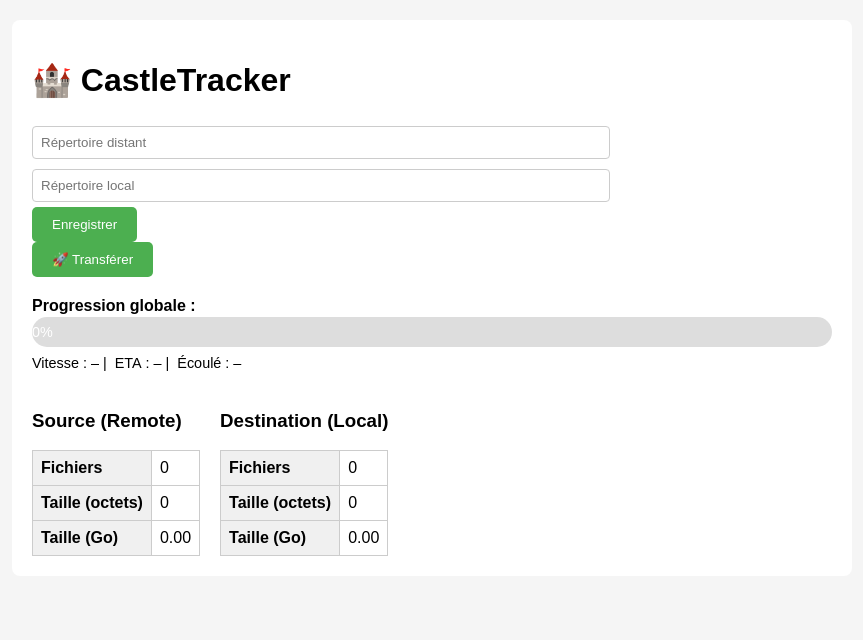
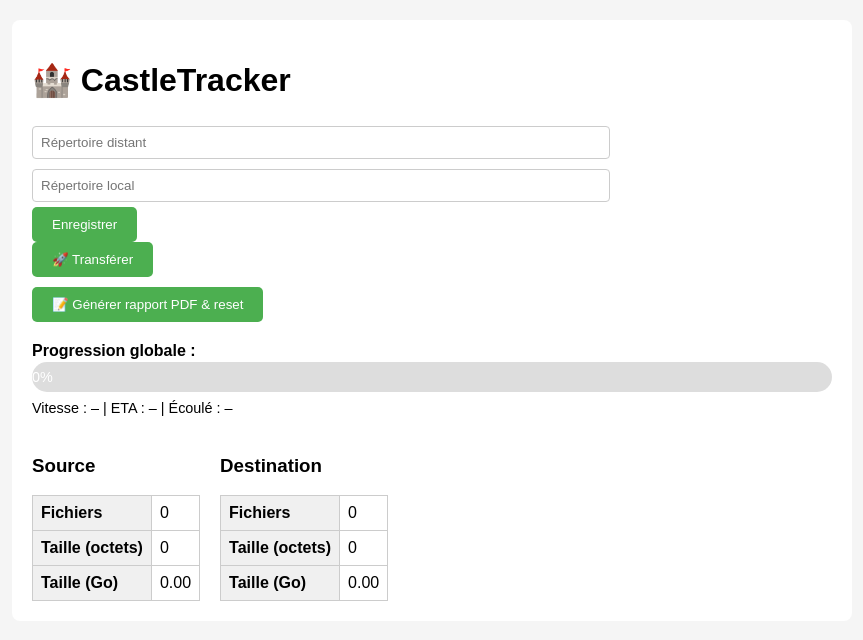
Before and after one commit to Redcat468/CastleTracker, a Flask app: template Templates/index.html in a window 1280 px wide. Shown: the top 640 px of the page, without its empty margins (208-1071 px from the left). Run offline with Flask 3, Linux system fonts and the light colour scheme; the template is opened without the code that fills it, so the values that code supplies are empty; parts of the project's set-up code (start-up, migrations or seed data) failed here and were passed over.

Commit message:
add pdf report

```diff
--- a/Templates/index.html
+++ b/Templates/index.html
@@ -1,7 +1,7 @@
 <!-- templates/index.html -->
 
 <!DOCTYPE html>
-<html lang="en">
+<html lang="fr">
 <head>
   <meta charset="UTF-8">
   <meta name="viewport" content="width=device-width, initial-scale=1">
@@ -15,50 +15,30 @@
     .progress-container { margin-top:20px }
     .label { margin:5px 0 2px; font-weight:bold }
     .bar-container { width:100%; background:#ddd; border-radius:20px; overflow:hidden }
-    .bar {
-      height:30px;
-      background:#4CAF50;
-      width:0%;
-      color:#fff;
-      text-align:center;
-      line-height:30px;
-      font-size:0.9em;
-      transition: width 0.5s ease;
-      white-space: nowrap;
-    }
-    .stats { margin-top:8px; font-size:0.9em; }
-    .tables { display:flex; gap:20px; margin-top:20px; }
-    .tables table { width:100%; border-collapse: collapse; }
-    .tables th, .tables td { padding:8px; border:1px solid #ccc; text-align:left; }
-    .tables th { background:#f0f0f0; }
+    .bar { height:30px; background:#4CAF50; width:0%; color:#fff; text-align:center; line-height:30px; font-size:0.9em; transition: width 0.5s ease }
+    .stats { margin-top:8px; font-size:0.9em }
+    .tables { display:flex; gap:20px; margin-top:20px }
+    .tables table { width:100%; border-collapse:collapse }
+    .tables th, .tables td { padding:8px; border:1px solid #ccc; text-align:left }
+    .tables th { background:#f0f0f0 }
   </style>
   <script>
-    function updateProgress() {
-      fetch('/progress')
-        .then(r => r.json())
-        .then(data => {
-          // barre globale
-          const bar = document.getElementById('overall-bar');
-          bar.style.width = data.percent + '%';
-          bar.innerText   = data.percent + '%';
-
-          // stats texte
-          document.getElementById('speed').innerText   = 'Vitesse : ' + data.speed;
-          document.getElementById('eta').innerText     = 'ETA : ' + data.eta;
-          document.getElementById('elapsed').innerText = 'Écoulé : ' + data.elapsed;
-
-          // tableau source
-          document.getElementById('remote-files').innerText     = data.remote_count;
-          document.getElementById('remote-bytes').innerText     = data.remote_total_bytes;
-          document.getElementById('remote-gb').innerText        = (data.remote_total_bytes/1e9).toFixed(2);
-
-          // tableau destination
-          document.getElementById('local-files').innerText      = data.local_count;
-          document.getElementById('local-bytes').innerText      = data.local_total_bytes;
-          document.getElementById('local-gb').innerText         = (data.local_total_bytes/1e9).toFixed(2);
-        });
+    function updateProgress(){
+      fetch('/progress').then(r=>r.json()).then(d=>{
+        document.getElementById('overall-bar').style.width = d.percent + '%';
+        document.getElementById('overall-bar').innerText = d.percent + '%';
+        document.getElementById('speed').innerText   = 'Vitesse : ' + d.speed;
+        document.getElementById('eta').innerText     = 'ETA : ' + d.eta;
+        document.getElementById('elapsed').innerText = 'Écoulé : ' + d.elapsed;
+        document.getElementById('remote-files').innerText   = d.remote_count;
+        document.getElementById('remote-bytes').innerText   = d.remote_total_bytes;
+        document.getElementById('remote-gb').innerText      = (d.remote_total_bytes/1e9).toFixed(2);
+        document.getElementById('local-files').innerText    = d.local_count;
+        document.getElementById('local-bytes').innerText    = d.local_total_bytes;
+        document.getElementById('local-gb').innerText       = (d.local_total_bytes/1e9).toFixed(2);
+      });
     }
-    setInterval(updateProgress, 1000);
+    setInterval(updateProgress,1000);
   </script>
 </head>
 <body>
@@ -70,38 +50,42 @@
       <input type="text" name="local_path"  value="{{ local_path  }}" placeholder="Répertoire local"  required><br>
       <button type="submit" class="btn">Enregistrer</button>
     </form>
-
     <form method="POST" action="/transfer">
       <input type="hidden" name="remote_path" value="{{ remote_path }}">
       <input type="hidden" name="local_path"  value="{{ local_path  }}">
       <button type="submit" class="btn">🚀 Transférer</button>
     </form>
+    <form method="POST" action="/new" style="margin-top:10px;">
+      <button type="submit" class="btn">📝 Générer rapport PDF & reset</button>
+    </form>
 
     <div class="progress-container">
       <div class="label">Progression globale :</div>
-      <div class="bar-container"><div id="overall-bar" class="bar">0%</div></div>
+      <div class="bar-container">
+        <div id="overall-bar" class="bar">0%</div>
+      </div>
       <div class="stats">
-        <span id="speed">Vitesse : –</span> |
-        <span id="eta">ETA : –</span> |
-        <span id="elapsed">Écoulé : –</span>
+        <span id="speed">Vitesse : –</span> |
+        <span id="eta">ETA : –</span> |
+        <span id="elapsed">Écoulé : –</span>
       </div>
     </div>
 
     <div class="tables">
       <div>
-        <h3>Source (Remote)</h3>
+        <h3>Source</h3>
         <table>
-          <tr><th>Fichiers</th> <td id="remote-files">0</td></tr>
-          <tr><th>Taille (octets)</th> <td id="remote-bytes">0</td></tr>
-          <tr><th>Taille (Go)</th>     <td id="remote-gb">0.00</td></tr>
+          <tr><th>Fichiers</th><td id="remote-files">0</td></tr>
+          <tr><th>Taille (octets)</th><td id="remote-bytes">0</td></tr>
+          <tr><th>Taille (Go)</th><td id="remote-gb">0.00</td></tr>
         </table>
       </div>
       <div>
-        <h3>Destination (Local)</h3>
+        <h3>Destination</h3>
         <table>
-          <tr><th>Fichiers</th> <td id="local-files">0</td></tr>
-          <tr><th>Taille (octets)</th> <td id="local-bytes">0</td></tr>
-          <tr><th>Taille (Go)</th>     <td id="local-gb">0.00</td></tr>
+          <tr><th>Fichiers</th><td id="local-files">0</td></tr>
+          <tr><th>Taille (octets)</th><td id="local-bytes">0</td></tr>
+          <tr><th>Taille (Go)</th><td id="local-gb">0.00</td></tr>
         </table>
       </div>
     </div>
--- a/app.py
+++ b/app.py
@@ -1,4 +1,3 @@
-# app.py
 
 import os
 import re
@@ -7,13 +6,24 @@ import threading
 import json
 import configparser
 from datetime import datetime
-from flask import Flask, render_template, request, redirect, url_for, jsonify
+from flask import (
+    Flask, render_template, request, redirect, url_for,
+    jsonify, send_from_directory
+)
+from reportlab.lib.pagesizes import letter
+from reportlab.lib import colors
+from reportlab.platypus import (
+    SimpleDocTemplate, Table, TableStyle, Paragraph, Spacer
+)
+from reportlab.lib.styles import getSampleStyleSheet
 
 app = Flask(__name__)
 
-# --- Load settings from settings.conf ---
+# --- Load settings ---
 CONFIG_PATH = "settings.conf"
 LOG_FILE    = "castletracker.log"
+REPORT_DIR  = "reports"
+os.makedirs(REPORT_DIR, exist_ok=True)
 
 config = configparser.ConfigParser()
 config.read(CONFIG_PATH)
@@ -29,43 +39,38 @@ DEFAULT_LOCAL  = config['local']['default_path']
 LOCAL_TARGET = DEFAULT_LOCAL
 REMOTE_PATH  = DEFAULT_REMOTE
 
-# état partagé
 TRANSFER_STATS = {
-    'total_size':         0,   # octets totaux sur la source
-    'remote_count':       0,   # nombre de fichiers source
+    'files':              [],   # list of {'Path', 'Size'}
+    'total_size':         0,
+    'remote_count':       0,
     'transferred_bytes':  0,
     'overall_pct':        0,
     'speed_bps':          0,
     'eta':                '',
     'elapsed':            '',
+    'start_time':         None,
+    'end_time':           None,
 }
 
-# regex pour la ligne Transferred: …, XX%, 18.900 MiB/s, ETA 7m19s
+# Regex patterns
 GLOBAL_RE = re.compile(
     r"Transferred:\s*([\d.]+)\s*(MiB|GiB|KiB|B)\s*/\s*([\d.]+)\s*(MiB|GiB|KiB|B)"
     r",\s*(\d+)%\s*,\s*([\d.]+)\s*(KiB|MiB|GiB|B)/s\s*,\s*ETA\s*(\S+)"
 )
-# regex pour Elapsed time: 15.5s
 ELAPSED_RE = re.compile(r"Elapsed time:\s*([0-9\.hms]+)")
+UNIT_MAP   = {'B':1, 'KiB':1024, 'MiB':1024**2, 'GiB':1024**3}
 
-# conversion en octets
-UNIT_MAP = {
-    'B':   1,
-    'KiB': 1024,
-    'MiB': 1024**2,
-    'GiB': 1024**3,
-}
 
 def write_log(entry):
     ts = datetime.now().strftime("%Y-%m-%d %H:%M:%S")
     with open(LOG_FILE, "a", encoding="utf-8") as f:
         f.write(f"[{ts}] {entry}\n")
 
+
 def build_rclone_args(path):
-    obsc = subprocess.run(
-        [RCLONE_EXE, 'obscure', REMOTE_PASS],
-        capture_output=True, text=True
-    ).stdout.strip()
+    obsc = subprocess.run([
+        RCLONE_EXE, 'obscure', REMOTE_PASS
+    ], capture_output=True, text=True).stdout.strip()
     return [
         f":sftp:{path}",
         '--sftp-host', REMOTE_HOST,
@@ -74,16 +79,17 @@ def build_rclone_args(path):
         '--sftp-pass', obsc
     ]
 
+
 def get_local_stats(local_path):
-    total_size = 0
-    total_files = 0
-    for dirpath, _, filenames in os.walk(local_path):
-        for fn in filenames:
-            fp = os.path.join(dirpath, fn)
+    total_size, total_files = 0, 0
+    for dp, _, fns in os.walk(local_path):
+        for fn in fns:
+            fp = os.path.join(dp, fn)
             if os.path.isfile(fp):
                 total_files += 1
                 total_size += os.path.getsize(fp)
     return total_files, total_size
+
 
 @app.route("/", methods=["GET", "POST"])
 def index():
@@ -99,82 +105,162 @@ def index():
         remote_path=REMOTE_PATH
     )
 
+
 @app.route("/transfer", methods=["POST"])
 def transfer():
     global LOCAL_TARGET, REMOTE_PATH
     REMOTE_PATH  = request.form['remote_path']
     LOCAL_TARGET = request.form['local_path']
-    # réinitialiser l'état
+
+    # Reset stats
     TRANSFER_STATS.update({
-        'transferred_bytes':  0,
-        'overall_pct':        0,
-        'speed_bps':          0,
-        'eta':                '',
-        'elapsed':            '',
-        'total_size':         0,
-        'remote_count':       0,
+        'files': [],
+        'total_size': 0,
+        'remote_count': 0,
+        'transferred_bytes': 0,
+        'overall_pct': 0,
+        'speed_bps': 0,
+        'eta': '',
+        'elapsed': '',
+        'start_time': datetime.now(),
+        'end_time': None
     })
+
     threading.Thread(target=rclone_thread, daemon=True).start()
     return redirect(url_for('index'))
+
+
+@app.route("/new", methods=["POST"])
+def new_transfer():
+    ts = datetime.now().strftime("%Y%m%d_%H%M%S")
+    fn = f"report_{ts}.pdf"
+    path = os.path.join(REPORT_DIR, fn)
+
+    doc = SimpleDocTemplate(path, pagesize=letter)
+    styles = getSampleStyleSheet()
+    elems = []
+
+    # Title
+    elems.append(Paragraph("Rapport de Transfert", styles['Title']))
+    elems.append(Spacer(1, 12))
+
+    # Timestamps
+    start = TRANSFER_STATS['start_time'].strftime("%Y-%m-%d %H:%M:%S")
+    end = TRANSFER_STATS['end_time'].strftime("%Y-%m-%d %H:%M:%S") if TRANSFER_STATS['end_time'] else '-'
+    elems.append(Paragraph(f"Début: {start}  |  Fin: {end}", styles['Normal']))
+    elems.append(Spacer(1, 12))
+
+    # Summary table: Source vs Destination
+    local_count, local_bytes = get_local_stats(LOCAL_TARGET)
+    summary_data = [
+        ["", "Source", "Destination"],
+        ["NB de fichiers", TRANSFER_STATS['remote_count'], local_count],
+        ["Taille (octets)", TRANSFER_STATS['total_size'], local_bytes],
+        ["Taille (Go)", f"{TRANSFER_STATS['total_size']/1e9:.2f}", f"{local_bytes/1e9:.2f}"],
+        ["Vitesse moyenne (MiB/s)", f"{TRANSFER_STATS['speed_bps']/1024**2:.2f}", ""],
+        ["Temps écoulé", TRANSFER_STATS['elapsed'], ""]
+    ]
+    t = Table(summary_data, hAlign='LEFT', colWidths=[150, 100, 100])
+    t.setStyle(TableStyle([
+        ('BACKGROUND', (0,0), (-1,0), colors.lightgrey),
+        ('GRID',       (0,0), (-1,-1), 0.5, colors.grey),
+        ('FONTNAME',   (0,0), (-1,0), 'Helvetica-Bold'),
+    ]))
+    elems.append(t)
+    elems.append(Spacer(1, 24))
+
+    # Files table
+    elems.append(Paragraph("Détails des fichiers transférés", styles['Heading2']))
+    elems.append(Spacer(1, 12))
+    files_data = [['Chemin', 'Taille (octets)']] + [
+        [f['Path'], f['Size']] for f in TRANSFER_STATS['files']
+    ]
+    tf = Table(files_data, hAlign='LEFT', colWidths=[350, 120])
+    tf.setStyle(TableStyle([
+        ('BACKGROUND', (0,0), (-1,0), colors.lightgrey),
+        ('GRID',       (0,0), (-1,-1), 0.5, colors.grey),
+        ('FONTNAME',   (0,0), (-1,0), 'Helvetica-Bold'),
+    ]))
+    elems.append(tf)
+
+    doc.build(elems)
+
+    # Reset for next transfer
+    TRANSFER_STATS.update({
+        'files': [],
+        'total_size': 0,
+        'remote_count': 0,
+        'transferred_bytes': 0,
+        'overall_pct': 0,
+        'speed_bps': 0,
+        'eta': '',
+        'elapsed': '',
+        'start_time': None,
+        'end_time': None
+    })
+
+    return redirect(url_for('download_report', filename=fn))
+
+
+@app.route('/reports/<filename>')
+def download_report(filename):
+    return send_from_directory(REPORT_DIR, filename, as_attachment=True)
+
 
 @app.route("/progress")
 def progress():
     local_count, local_bytes = get_local_stats(LOCAL_TARGET)
     return jsonify({
-        'percent':               TRANSFER_STATS['overall_pct'],
-        'speed':                 f"{TRANSFER_STATS['speed_bps'] / 1024**2:.2f} MiB/s",
-        'eta':                   TRANSFER_STATS['eta'],
-        'elapsed':               TRANSFER_STATS['elapsed'],
-        'remote_count':          TRANSFER_STATS['remote_count'],
-        'remote_total_bytes':    TRANSFER_STATS['total_size'],
-        'local_count':           local_count,
-        'local_total_bytes':     local_bytes,
+        'percent':            TRANSFER_STATS['overall_pct'],
+        'speed':              f"{TRANSFER_STATS['speed_bps']/1024**2:.2f} MiB/s",
+        'eta':                TRANSFER_STATS['eta'],
+        'elapsed':            TRANSFER_STATS['elapsed'],
+        'remote_count':       TRANSFER_STATS['remote_count'],
+        'remote_total_bytes': TRANSFER_STATS['total_size'],
+        'local_count':        local_count,
+        'local_total_bytes':  local_bytes,
     })
 
+
 def rclone_thread():
-    # scanner la source pour taille et nombre de fichiers
+    TRANSFER_STATS['start_time'] = datetime.now()
     args = build_rclone_args(REMOTE_PATH)
     ls = subprocess.run([RCLONE_EXE, 'lsjson'] + args,
                         capture_output=True, text=True)
     try:
         files = json.loads(ls.stdout)
-        TRANSFER_STATS['total_size']   = sum(f.get('Size',0) for f in files)
-        TRANSFER_STATS['remote_count'] = len(files)
-    except:
+        TRANSFER_STATS['files']       = [
+            {'Path': f['Path'], 'Size': f.get('Size', 0)}
+            for f in files
+        ]
+        TRANSFER_STATS['total_size']  = sum(f.get('Size', 0) for f in files)
+        TRANSFER_STATS['remote_count']= len(files)
+    except Exception:
         pass
 
-    # lancer le copy avec stats chaque seconde
-    cmd = [
-        RCLONE_EXE, 'copy',
-        *args,
-        LOCAL_TARGET,
-        '--stats', '1s',
-        '--log-level', 'INFO'
-    ]
+    cmd = [RCLONE_EXE, 'copy', *args, LOCAL_TARGET,
+           '--stats', '1s', '--log-level', 'INFO']
     write_log("CMD: " + " ".join(cmd))
-    proc = subprocess.Popen(cmd,
-                            stdout=subprocess.PIPE,
-                            stderr=subprocess.STDOUT,
-                            text=True)
-
+    proc = subprocess.Popen(
+        cmd, stdout=subprocess.PIPE, stderr=subprocess.STDOUT, text=True
+    )
     for raw in proc.stdout:
         line = raw.strip()
-        # stats globales
         m = GLOBAL_RE.search(line)
         if m:
-            tv, tu, totv, totu, pct, sv, su, eta = m.groups()
-            transferred = float(tv) * UNIT_MAP[tu]
-            TRANSFER_STATS['transferred_bytes'] = int(transferred)
+            tv, tu, _, _, pct, sv, su, eta = m.groups()
+            TRANSFER_STATS['transferred_bytes'] = int(float(tv) * UNIT_MAP[tu])
             TRANSFER_STATS['overall_pct']       = int(pct)
             TRANSFER_STATS['speed_bps']         = float(sv) * UNIT_MAP[su]
             TRANSFER_STATS['eta']               = eta
-        # elapsed
         me = ELAPSED_RE.search(line)
         if me:
             TRANSFER_STATS['elapsed'] = me.group(1)
 
+    TRANSFER_STATS['end_time'] = datetime.now()
     TRANSFER_STATS['overall_pct'] = 100
     write_log("Transfer complete")
 
+
 if __name__ == "__main__":
     app.run(debug=True, port=5000, host="0.0.0.0")
```
Also changed, not shown: 7 other files.
